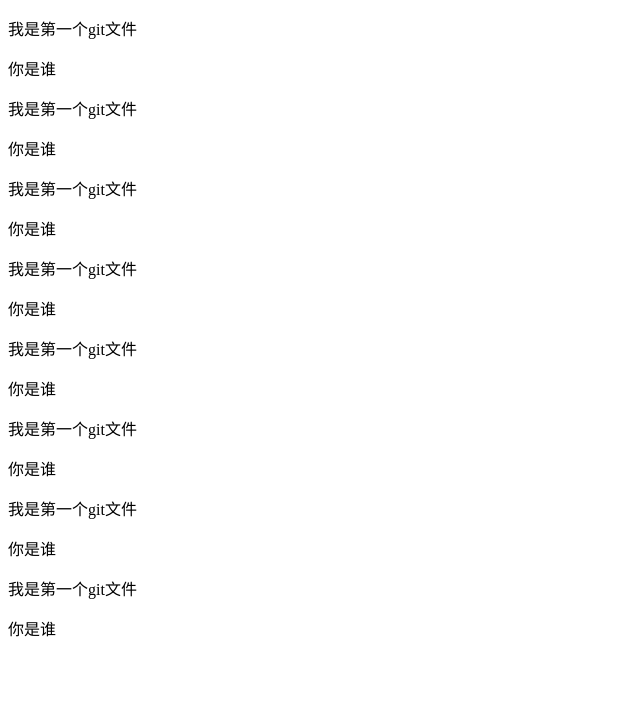
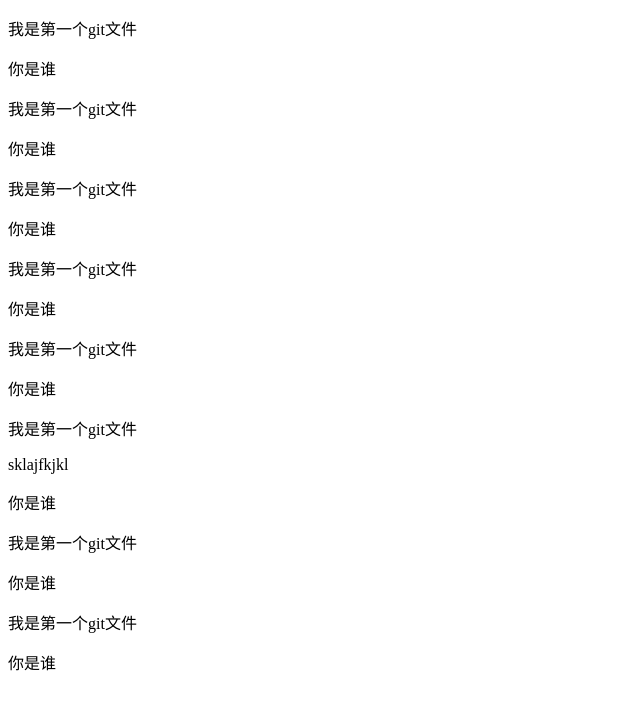
Before and after one commit to hy-fak/sixty1, a plain HTML site: page index.html in a window 1280 px wide. Shown: the whole page, without its empty margins (0-640 px from the left). Drawn offline with Linux system fonts and the light colour scheme.

Commit message:
水浇地啊

```diff
--- a/index.html
+++ b/index.html
@@ -19,7 +19,7 @@
     <p>我是第一个git文件</p>
     <p>你是谁</p>
     <p>我是第一个git文件</p>
-
+    <p>sklajfkjkl </p>
     <p>你是谁</p>
     <p>我是第一个git文件</p>
     <p>你是谁</p>
```
